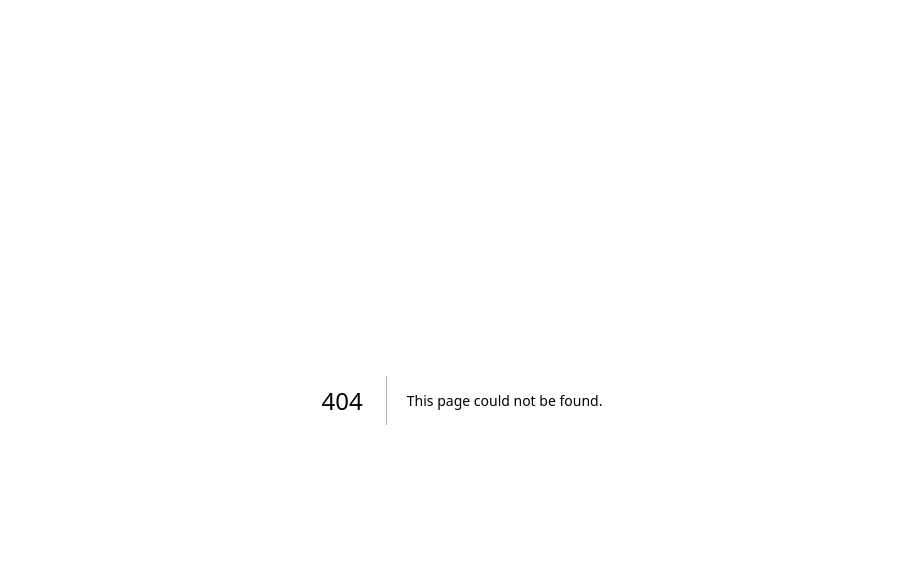
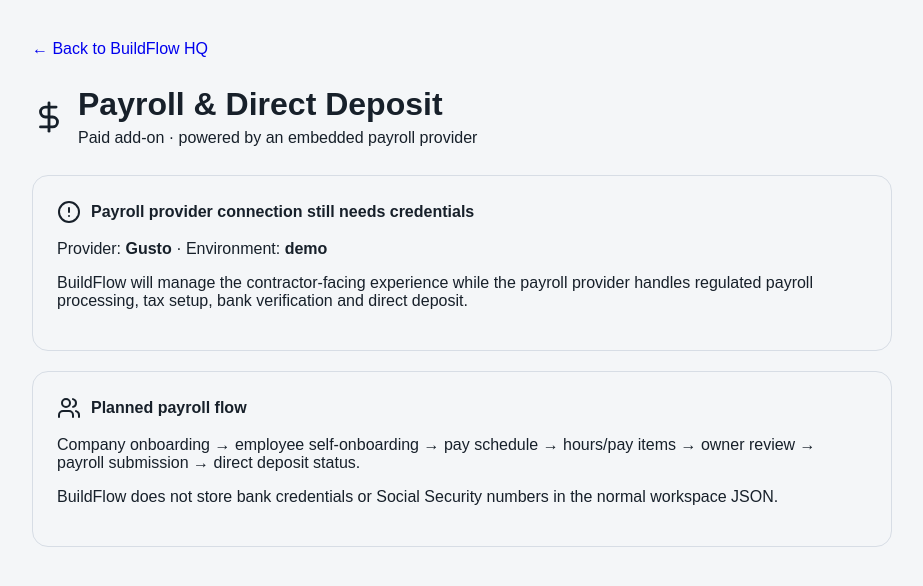
Before and after one commit to stevensapps-ash/-BuildFlowhq2, a Next.js app: page /payroll/setup in a window 1280 px wide. Before the commit this address had no page. Shown: the top 586 px of the page, without its empty margins (178-1101 px from the left). Built offline with nearby package versions, Linux system fonts and the light colour scheme; no server answers.

Commit message:
Add embedded payroll setup page

```diff
--- /dev/null
+++ b/app/payroll/setup/page.tsx
@@ -0,0 +1,26 @@
+'use client'
+
+import { useEffect, useState } from 'react'
+import { CheckCircle2, CircleAlert, DollarSign, Users } from 'lucide-react'
+
+type Status = { payroll?: { provider?: string; configured?: boolean; environment?: string } }
+
+export default function PayrollSetupPage() {
+  const [status, setStatus] = useState<Status | null>(null)
+  useEffect(() => { fetch('/api/integrations/status').then(r => r.json()).then(setStatus).catch(() => setStatus({})) }, [])
+  const p = status?.payroll
+  return <main style={{maxWidth:900,margin:'0 auto',padding:'40px 20px',fontFamily:'Arial,sans-serif'}}>
+    <a href="/" style={{textDecoration:'none'}}>← Back to BuildFlow HQ</a>
+    <div style={{display:'flex',alignItems:'center',gap:12,marginTop:28}}><DollarSign size={34}/><div><h1 style={{margin:0}}>Payroll & Direct Deposit</h1><p style={{margin:'6px 0 0'}}>Paid add-on · powered by an embedded payroll provider</p></div></div>
+    <section style={{marginTop:28,padding:24,border:'1px solid #d7dde5',borderRadius:16}}>
+      <div style={{display:'flex',gap:10,alignItems:'center'}}>{p?.configured?<CheckCircle2/>:<CircleAlert/>}<strong>{p?.configured?'Payroll provider credentials configured':'Payroll provider connection still needs credentials'}</strong></div>
+      <p>Provider: <b>{p?.provider || 'Gusto'}</b> · Environment: <b>{p?.environment || 'demo'}</b></p>
+      <p>BuildFlow will manage the contractor-facing experience while the payroll provider handles regulated payroll processing, tax setup, bank verification and direct deposit.</p>
+    </section>
+    <section style={{marginTop:20,padding:24,border:'1px solid #d7dde5',borderRadius:16}}>
+      <div style={{display:'flex',gap:10,alignItems:'center'}}><Users/><strong>Planned payroll flow</strong></div>
+      <p>Company onboarding → employee self-onboarding → pay schedule → hours/pay items → owner review → payroll submission → direct deposit status.</p>
+      <p>BuildFlow does not store bank credentials or Social Security numbers in the normal workspace JSON.</p>
+    </section>
+  </main>
+}
```
